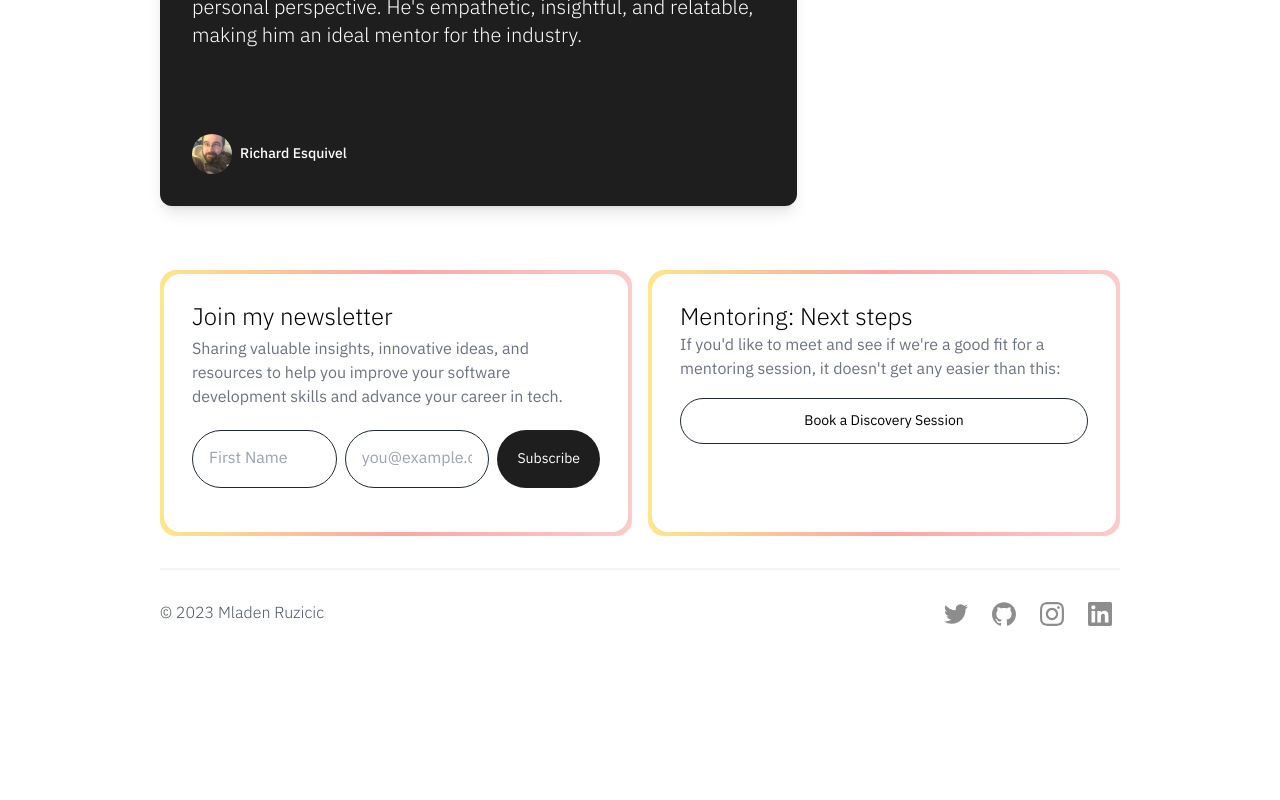
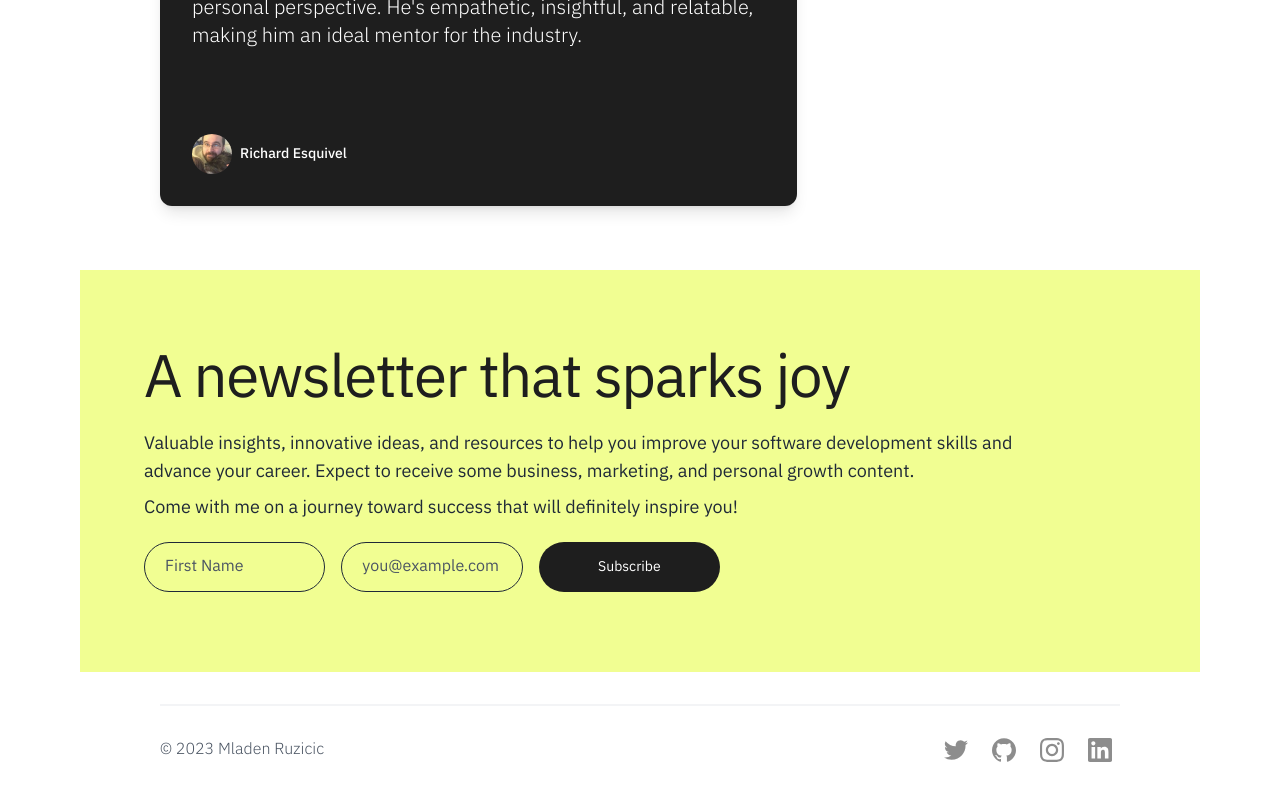
Before and after one commit to ruzicic/mladenruzicic.com, a Next.js app: page / in a window 1280 px wide. Shown: the part 5101-5901 px from the top of the page. Before the commit the page ends 5863 px from the top, so only its background shows below. Built offline with nearby package versions, Linux system fonts and the light colour scheme; no server answers.

Commit message:
Simplify footer - big newsletter cta

```diff
--- a/app/components/Footer.tsx
+++ b/app/components/Footer.tsx
@@ -1,7 +1,6 @@
 import { Button } from "./Button"
 import { Icons } from "./icons"
 import NewsletterBanner from "./NewsletterBanner"
-import { NextStepsBanner } from "./NextStepsBanner"
 
 const SOCIALS = [
   {
@@ -31,9 +30,8 @@ export default function Footer() {
 
   return (
     <footer className="mx-4 flex flex-col sm:mx-8 lg:mx-16 xl:mx-20">
-      <div className="mb-8 grid grid-cols-1 gap-4 lg:grid-cols-2">
+      <div className="-mx-4 mb-8 sm:-mx-8 lg:-mx-16 xl:-mx-20">
         <NewsletterBanner />
-        <NextStepsBanner />
       </div>
 
       <div className="mb-12 flex flex-col-reverse items-center justify-between gap-4 border-t-2 border-gray-100 pt-6 md:flex-row">
--- a/app/components/NewsletterBanner.tsx
+++ b/app/components/NewsletterBanner.tsx
@@ -50,23 +50,31 @@ export default function NewsletterBanner() {
   }
 
   return (
-    <section className="w-full rounded-2xl bg-gradient-to-r from-[#FDE68A] via-[#FCA5A5] to-[#FECACA] p-1">
-      <div className="flex h-full flex-col rounded-2xl bg-white p-5  md:p-7">
-        <h6 className="text-xl font-light md:text-2xl">Join my newsletter</h6>
+    <section className="flex h-full w-full flex-col bg-accent p-8 md:p-6 lg:p-8 xl:p-16">
+      <h6 className="my-4 text-3xl font-normal tracking-tight text-primary md:text-5xl lg:text-6xl">
+        A newsletter that sparks joy
+      </h6>
 
-        <p className="my-1 text-gray-500">
-          Sharing valuable insights, innovative ideas, and resources to help you
-          improve your software development skills and advance your career in
-          tech.
+      <p className="my-1 max-w-4xl text-lg text-gray-800">
+        Valuable insights, innovative ideas, and resources to help you improve
+        your software development skills and advance your career. Expect to
+        receive some business, marketing, and personal growth content.
       </p>
-        <form className="relative my-4 flex gap-2" onSubmit={subscribe}>
+      <p className="my-1 max-w-4xl text-lg text-gray-800">
+        Come with me on a journey toward success that will definitely inspire
+        you!
+      </p>
+      <form
+        className="relative my-4 grid max-w-xl grid-cols-1 gap-4 md:grid-cols-3"
+        onSubmit={subscribe}
+      >
         <input
           ref={nameInputEl}
           type="text"
           aria-label="First name"
           placeholder="First Name"
           autoComplete="given-name"
-            className="w-full rounded-full border   border-gray-800 p-4 text-gray-900 focus:outline-black"
+          className="rounded-full border border-gray-800   bg-accent px-5 py-3 text-gray-900 placeholder:text-gray-600 focus:outline-black"
           disabled={form.state === "loading"}
         />
         <input
@@ -76,7 +84,7 @@ export default function NewsletterBanner() {
           type="email"
           autoComplete="email"
           required
-            className="w-full rounded-full border border-gray-800 p-4 text-gray-900 focus:outline-black"
+          className="rounded-full border border-gray-800 bg-accent px-5 py-3 text-gray-900 placeholder:text-gray-600 focus:outline-black"
           disabled={form.state === "loading"}
         />
         <Button
@@ -93,7 +101,6 @@ export default function NewsletterBanner() {
       ) : form.state === "success" ? (
         <SuccessMessage>{form.message}</SuccessMessage>
       ) : null}
-      </div>
     </section>
   )
 }
--- a/app/components/NextStepsBanner.tsx
+++ /dev/null
@@ -1,24 +0,0 @@
-import { DISCOVERY_SESSION_URL } from "lib/constants"
-
-import { Button } from "./Button"
-
-export const NextStepsBanner = () => {
-  return (
-    <section className="w-full rounded-2xl bg-gradient-to-r from-[#FDE68A] via-[#FCA5A5] to-[#FECACA] p-1">
-      <div className="flex h-full flex-col rounded-2xl bg-white p-5  md:p-7">
-        <h6 className="text-xl font-light md:text-2xl">
-          Mentoring: Next steps
-        </h6>
-
-        <p className="mb-4 text-gray-500">
-          If you&apos;d like to meet and see if we&apos;re a good fit for a
-          mentoring session, it doesn&apos;t get any easier than this:
-        </p>
-
-        <Button href={DISCOVERY_SESSION_URL} target="_blank" variant="outline">
-          <span className="whitespace-nowrap">Book a Discovery Session</span>
-        </Button>
-      </div>
-    </section>
-  )
-}
```
Lines whose indentation alone changed are shown as unchanged.
